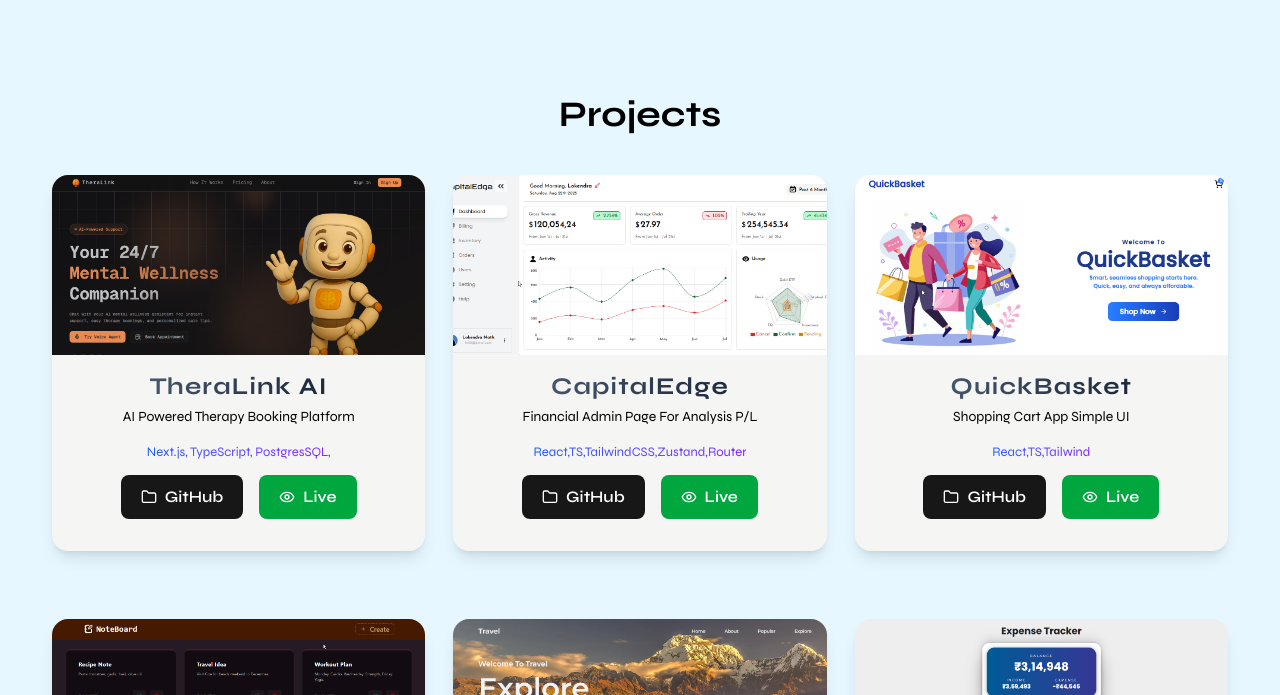
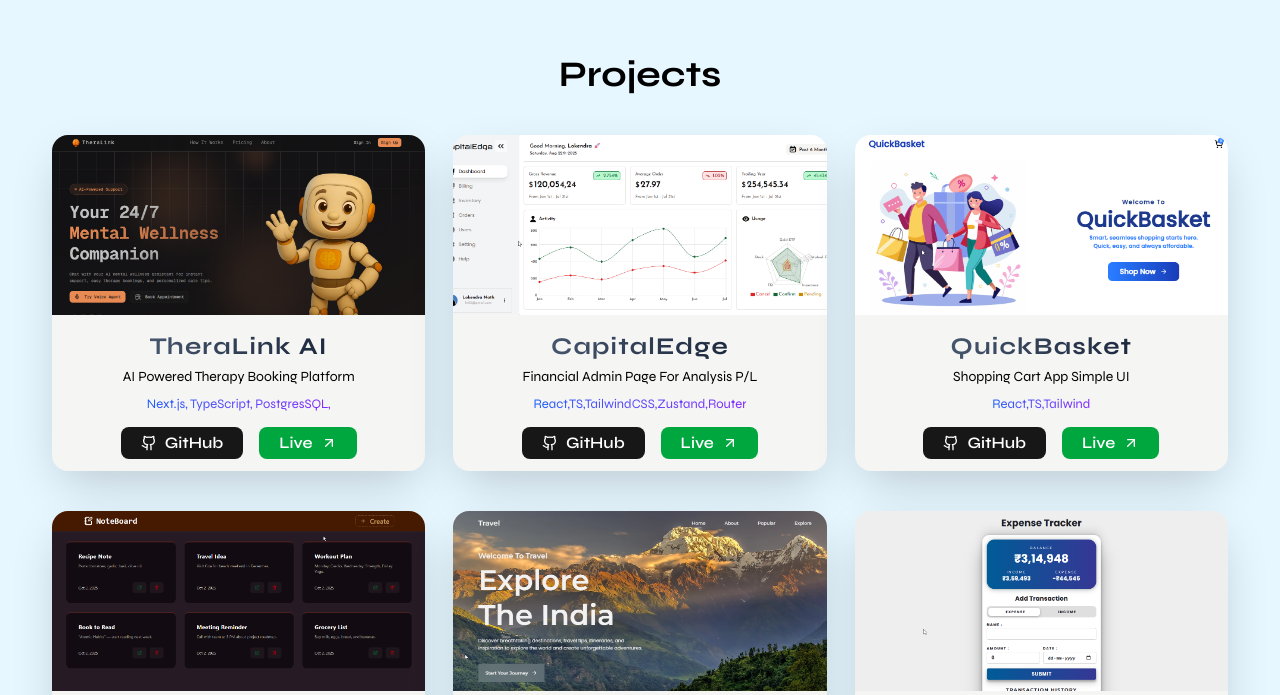
Before and after one commit to LokendraNath/Portfolio-Website, a Next.js app: page / in a window 1280 px wide. Shown: the part 785-1480 px from the top of the page. Built offline with nearby package versions, Linux system fonts and the light colour scheme.

Commit message:
project section updated

```diff
--- a/component/Project.tsx
+++ b/component/Project.tsx
@@ -1,5 +1,5 @@
 "use client";
-import { Eye, Folder } from "lucide-react";
+import { ArrowUpRight, Eye, Folder, Github } from "lucide-react";
 import Image from "next/image";
 import Link from "next/link";
 
@@ -58,7 +58,7 @@ const Project = () => {
   return (
     <section
       id="projects"
-      className=" flex items-center justify-center flex-col min-h-screen pt-20"
+      className="flex items-center justify-center flex-col min-h-screen my-10"
     >
       <h2 className="text-center text-4xl font-bold mb-10">Projects</h2>
 
@@ -66,7 +66,7 @@ const Project = () => {
         {portfolioProjects.map((project) => (
           <div
             key={project.title}
-            className="bg-stone-100 text-center rounded-2xl mb-7 sm:mb-15 lg:mb-7 transition duration-300 shadow-lg hover:shadow-2xl hover:-translate-y-5"
+            className=" bg-stone-100 text-center rounded-2xl transform transition-all duration-300 shadow-[0px_18px_50px_-10px_rgba(0,0,0,0.2)] hover:shadow-[0px_25px_50px_-12px_rgba(0,0,0,0.25)] hover:-translate-y-2"
           >
             <Image
               className="rounded-t-2xl h-45 w-full object-cover object-top"
@@ -75,11 +75,11 @@ const Project = () => {
               src={project.image}
               alt={project.title}
             />
-            <div className="px-3 py-3 sm:py-8 lg:pt-4 flex flex-col items-center">
+            <div className="px-3 pb-3 lg:pt-4 flex flex-col items-center">
               <h3 className="text-2xl sm:text-3xl lg:text-2xl tracking-wider mb-1 font-bold bg-linear-to-r from-slate-600 to-slate-800 bg-clip-text text-transparent">
                 {project.title}
               </h3>
-              <h3 className="text-sm mb-4">{project.desc}</h3>
+              <h3 className="text-sm mb-2">{project.desc}</h3>
               <p className="text-[13px] max-w-[80%] bg-linear-to-r from-blue-600 to-violet-600 bg-clip-text text-transparent mb-3">
                 {project.techStack.join(", ")}
               </p>
@@ -89,12 +89,10 @@ const Project = () => {
                   href={project.repo}
                   target="_blank"
                   rel="noopener noreferrer"
-                  className="relative group inline-flex items-center gap-2 px-5 py-2.5 rounded-lg font-semibold overflow-hidden transition-all duration-300"
+                  className="relative group inline-flex items-center gap-2 px-5 py-1 rounded-lg font-semibold overflow-hidden transition-all duration-300"
                   style={{ background: "#181717", color: "#fff" }}
                 >
-                  {/* Hover overlay */}
-                  <span className="absolute inset-0 bg-white/10 scale-0 group-hover:scale-100 transition-transform duration-300 rounded-lg"></span>
-                  <Folder className="w-4" />
+                  <Github className="w-4" />
                   <span className="relative z-10">GitHub</span>
                 </Link>
 
@@ -103,12 +101,10 @@ const Project = () => {
                   href={project.live}
                   target="_blank"
                   rel="noopener noreferrer"
-                  className="relative group inline-flex items-center gap-2 px-5 py-2.5 rounded-lg font-semibold text-white overflow-hidden transition-all duration-300 bg-green-600 hover:bg-green-700"
+                  className="relative group inline-flex items-center gap-2 px-5 py-1 rounded-lg font-semibold text-white overflow-hidden transition-all duration-300 bg-green-600 hover:bg-green-700"
                 >
-                  {/* Gradient hover effect */}
-                  <span className="absolute inset-0 bg-linear-to-r from-green-400 to-green-700 opacity-0 group-hover:opacity-100 transition-opacity duration-300"></span>
-                  <Eye className="w-4" />
                   <span className="relative z-10">Live</span>
+                  <ArrowUpRight className="w-4" />
                 </Link>
               </div>
             </div>
```
